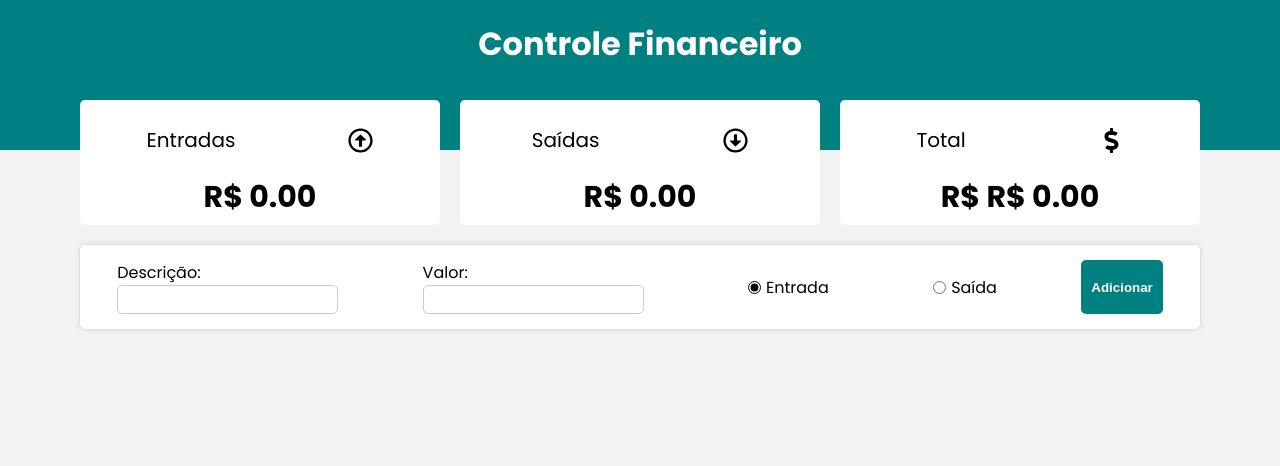
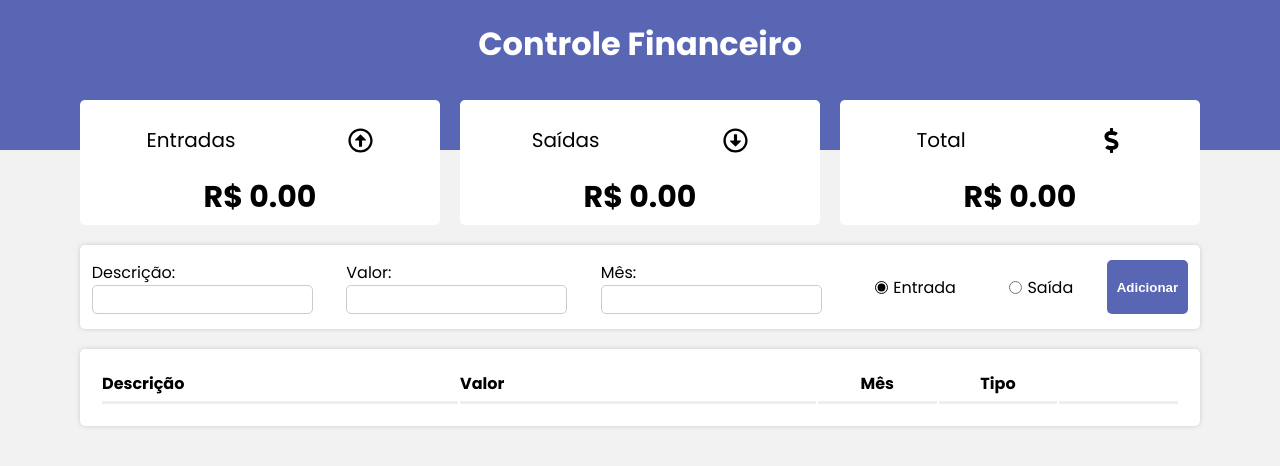
Before and after one commit to hgcosta/controle-financeiro, a React (Create React App) app: page / in a window 1280 px wide. Shown: the top 466 px of the page. Built offline with nearby package versions, Linux system fonts and the light colour scheme.

Commit message:
Funcionamento do component grid, adicionando funcao onde armazena e set os itens criado

```diff
--- a/src/App.js
+++ b/src/App.js
@@ -9,16 +9,18 @@
 const App = ()=>{
 
     const data = localStorage.getItem("transactions");
-    const [transactionsList, setTransactionsList] = useState(data?JSON.parse(data):[]);
+    const [transactionsList, setTransactionsList] = useState(data ? JSON.parse(data): [] );
     const [income, setIncome] = useState(0);
     const [expense, setExpense] = useState(0);
     const [total, setTotal] = useState(0);
 
     useEffect(()=>{
-        const amountExpense = transactionsList.filter((item)=>item.expense)
+        const amountExpense = transactionsList
+        .filter((item)=>item.expense)
         .map((transaction)=> Number(transaction.amount));
 
-        const amountIncome = transactionsList.filter((item)=>!item.expense)
+        const amountIncome = transactionsList
+        .filter((item)=>!item.expense)
         .map((transaction)=>Number(transaction.amount));
 
         const expense = amountExpense.reduce((acc, cur)=> acc + cur, 0).toFixed(2);
@@ -28,7 +30,7 @@
 
         setExpense(`R$ ${expense}`);
         setIncome(`R$ ${income}`);
-        setTotal(`R$ ${Number(income)< Number(expense)? "-":""}R$ ${total}`);
+        setTotal(`${Number(income)< Number(expense)? "-":""}R$ ${total}`);
 
 
 
@@ -46,7 +48,8 @@
      <>
         <Header/>
         <Resume income={income} expense={expense} total={total} />
-        <Form handleAdd={handleAdd} />
+        <Form handleAdd={handleAdd} transactionsList={transactionsList} setTransactionsList={setTransactionsList} />
+
         <GlobalStyle/>
      </>
 
--- a/src/components/form/index.js
+++ b/src/components/form/index.js
@@ -1,15 +1,15 @@
 import React, {useState} from 'react'
+import Grid from '../grid';
 import * as C from "./styles";
 
 
 
-const Form = ({handleAdd}) => {
+const Form = ({handleAdd, transactionsList, setTransactionsList}) => {
 
     const [desc, setDesc]= useState("");
     const [amount, setAmount] = useState("");
     const [isExpense, setExpense] = useState(false);
-
-
+    const [mes, setMes] = useState("")
     const generateID = ()=> Math.round(Math.random()*1000);
 
     const handleSave = () =>{
@@ -26,12 +26,14 @@
             desc:desc,
             amount:amount,
             expense: isExpense,
+            mes:mes,
         };
         handleAdd(transaction);
 
 
         setDesc("");
-        setAmount("")
+        setAmount("");
+        setMes("");
     }
 
 
@@ -41,6 +43,7 @@
 
 
   return (
+    <>
     <C.Container>
         <C.InputContent>
             <C.Label>Descrição:</C.Label>
@@ -49,6 +52,10 @@
         <C.InputContent>
             <C.Label>Valor:</C.Label>
             <C.Input value={amount} type="number" onChange={(e)=> setAmount(e.target.value)} />
+        </C.InputContent>
+        <C.InputContent>
+            <C.Label>Mês:</C.Label>
+            <C.Input value={mes} onChange={(e)=> setMes(e.target.value)} />
         </C.InputContent>
         <C.RadioGroup>
             <C.Input type="radio" id="rIncome" defaultChecked name="group1" onChange={()=> setExpense(!isExpense)} />
@@ -60,6 +67,8 @@
         </C.RadioGroup>
         <C.Button onClick={handleSave}>Adicionar</C.Button>
     </C.Container>
+    <Grid itens={transactionsList} setItens={setTransactionsList} />
+    </>
   )
 }
 
--- a/src/components/form/styles.js
+++ b/src/components/form/styles.js
@@ -49,6 +49,6 @@
     border-radius:5px;
     cursor:pointer;
     color:white;
-    background-color:teal;
+    background-color:#5866b3;
     font-weight:bold;
 `
--- /dev/null
+++ b/src/components/grid/index.js
@@ -0,0 +1,38 @@
+import React from 'react'
+import GridItem from '../gridItem';
+import * as C from "./styles";
+
+const Grid = ({itens, setItens}) => {
+
+    const onDelete = (ID)=>{
+        const newArray = itens.filter((transactions)=> transactions.id !== ID);
+        setItens(newArray);
+        localStorage.setItem("transactions", JSON.stringify(newArray))
+
+    }
+
+
+
+  return (
+    <C.Table>
+        <C.Thead>
+            <C.Tr>
+                <C.Th width={30}>Descrição</C.Th>
+                <C.Th width={30}>Valor</C.Th>
+                <C.Th width={10} alignCenter>Mês</C.Th>
+                <C.Th width={10} alignCenter>Tipo</C.Th>
+                <C.Th width={10}></C.Th>
+            </C.Tr>
+        </C.Thead>
+        <C.Tbody>
+            {itens?.map((item,index)=>(
+                <GridItem key={index} item={item} onDelete={onDelete}/>
+
+            ))}
+
+        </C.Tbody>
+    </C.Table>
+  )
+}
+
+export default Grid
--- /dev/null
+++ b/src/components/grid/styles.js
@@ -0,0 +1,24 @@
+import styled from "styled-components";
+
+export const Table = styled.table`
+    width:98%;
+    background-color:#fff;
+    padding:20px;
+    box-shadow: 0px 0px 5px #ccc;
+    border-radius:5px;
+    max-width:1120px;
+    margin:20px auto;
+`;
+
+export const Thead = styled.thead``;
+
+export const Tbody = styled.tbody``;
+
+export const Tr = styled.tr``;
+
+export const Th = styled.th`
+    border-bottom:inset;
+    padding-bottom:5px;
+    text-align:${(props)=>(props.alignCenter ? "center": "start")};
+    width:${(props)=>(props.width ? props.width + "%":"auto")};
+`;
--- /dev/null
+++ b/src/components/gridItem/index.js
@@ -0,0 +1,28 @@
+import React from 'react';
+import * as C from "./styles";
+
+import {
+    FaRegArrowAltCircleUp,
+    FaRegArrowAltCircleDown,
+    FaTrash,
+} from "react-icons/fa";
+
+const GridItem = ({item, onDelete}) => {
+  return (
+    <C.Tr>
+        <C.Td>{item.desc}</C.Td>
+        <C.Td>R$: {item.amount}</C.Td>
+        <C.Td alignCenter>{item.mes}</C.Td>
+        <C.Td alignCenter>
+            {item.expense ?(
+                <FaRegArrowAltCircleDown color="red"/>
+            ):(<FaRegArrowAltCircleUp color="green"/>)}
+        </C.Td>
+        <C.Td alignCenter>
+            <FaTrash onClick={()=> onDelete(item.id)}/>
+        </C.Td>
+    </C.Tr>
+  )
+}
+
+export default GridItem
--- /dev/null
+++ b/src/components/gridItem/styles.js
@@ -0,0 +1,15 @@
+import styled from "styled-components";
+
+export const Tr = styled.tr``;
+
+export const Td = styled.td`
+    padding-top:15px;
+    text-align:${(props)=>(props.alignCenter?"center":"start")};
+    word-break:break-all;
+
+    svg{
+        width:18px;
+        height:18px;
+    }
+
+`;
--- a/src/components/header/styles.js
+++ b/src/components/header/styles.js
@@ -3,7 +3,7 @@
 `
     height:150px;
     text-align:center;
-    background:teal;
+    background:#5866b3;
 `;
 
 export const Header = styled.h1``;
```
